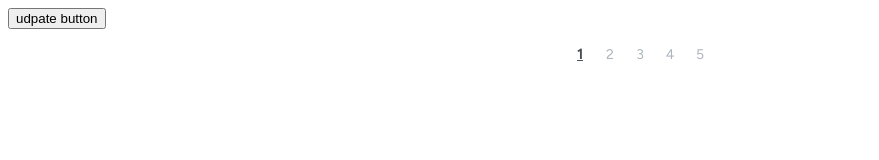
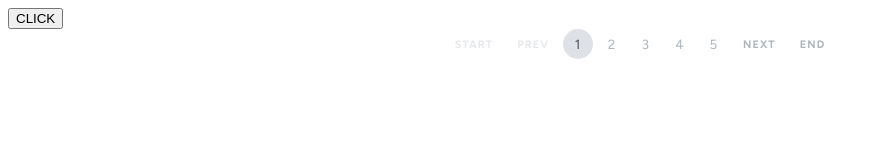
Before and after one commit to reggieBSAntos/pagination, a plain HTML site: page index.html in a window 1280 px wide. Shown: the whole page, without its empty margins (0-879 px from the left). Drawn offline with Linux system fonts and the light colour scheme.

Commit message:
Add files via upload

```diff
--- a/index.html
+++ b/index.html
@@ -8,9 +8,21 @@
       rel="stylesheet"
     />
     <link rel="stylesheet" href="stylesheet.css" />
-    <script defer src="script.js"></script>
+    <script type="module" src="script.js"></script>
     <title>Document</title>
   </head>
-  <button id="btn">udpate button</button>
+  <body>
+    <button>CLICK</button>
+    <!--   <div class="pagination-buttons">
+      <button class="page-btn start-page" disabled="">start</button>
+      <button class="page-btn prev-page">prev</button>
+      <button class="page-btn">1</button>
+      <button class="page-btn active">2</button>
+      <button class="page-btn">3</button>
+      <button class="page-btn">4</button>
+      <button class="page-btn">5</button>
+      <button class="page-btn next-page">next</button>
+      <button class="page-btn end-page">end</button>
+    </div> -->
   </body>
 </html>
--- /dev/null
+++ b/paginationview.js
@@ -0,0 +1,130 @@
+export default class PaginationButtons {
+  constructor(options) {
+    this.options = Object.assign(
+      {},
+      {
+        total: 50,
+        visible: 10,
+        current: 1,
+        container: document.body,
+        callback: () => {},
+      },
+      options
+    );
+    this.pages;
+    this.currentPageButton = null;
+    this.element = document.createElement("div");
+    this.element.className = "pagination-buttons";
+
+    this._generatePageNumbers();
+    this.element.innerHTML = this._generateMarkup();
+
+    this.element.addEventListener("click", (e) => {
+      e.preventDefault();
+      const el = e.target.closest(".page-btn");
+
+      if (!el) return;
+      this._handleClick(el);
+    });
+
+    this.options.container.appendChild(this.element);
+  }
+
+  _generatePageNumbers() {
+    let total = this.options.total;
+    let max = this.options.visible;
+    let current = this.options.current;
+
+    console.log(total, max, current);
+
+    const half = Math.floor(max / 2);
+    let to = max;
+
+    if (current + half >= total) {
+      to = total;
+    } else if (current > half) {
+      to = current + half;
+    }
+
+    let from = Math.max(to - max, 0);
+
+    this.pages = Array.from(
+      { length: Math.min(total, max) },
+      (_, i) => i + 1 + from
+    );
+  }
+
+  _generateMarkup() {
+    let start = () => disabled(this.pages[0] === 1);
+    let prev = () =>
+      disabled(
+        this.options.current === 1 || this.options.current > this.options.total
+      );
+    let end = () => disabled(this.pages.slice(-1)[0] === this.options.total);
+    let next = () => disabled(this.options.current >= this.options.total);
+    let disabled = (boolean) => (boolean ? "disabled" : "");
+
+    return `
+      <button type="button" class="page-btn start-page" ${start()}>start</button>
+      <button type="button" class="page-btn prev-page" ${prev()}>prev</button>
+      ${this.pages
+        .map((page) => {
+          console.log();
+          return `
+          <button type="button" class="page-btn ${
+            parseInt(page) === this.options.current ? "page-btn--active" : ""
+          }">${page}</button>
+        `;
+        })
+        .join("")}
+      <button type="button" class="page-btn next-page" ${next()}>next</button>
+      <button type="button" class="page-btn end-page" ${end()}>end</button>
+    `;
+  }
+
+  _handleClick(el) {
+    if (el.matches(".start-page")) {
+      this.options.current = 1;
+      this._update();
+      return;
+    }
+
+    if (el.matches(".prev-page")) {
+      this.options.current -= 1;
+      this._update();
+      return;
+    }
+
+    if (el.matches(".next-page")) {
+      this.options.current += 1;
+      this._update();
+      return;
+    }
+
+    if (el.matches(".end-page")) {
+      this.options.current = this.options.total;
+      this._update();
+      return;
+    }
+
+    this.options.current = Number(el.innerText);
+    this._update();
+  }
+
+  _update() {
+    this._generatePageNumbers();
+    const newMarkup = this._generateMarkup();
+    const newDOM = document.createRange().createContextualFragment(newMarkup);
+    const newElements = Array.from(newDOM.querySelectorAll("*"));
+    const currentElements = Array.from(this.element.querySelectorAll("*"));
+
+    this.element.innerHTML = this._generateMarkup();
+
+    this.options.callback(this.options.current);
+  }
+
+  newPage(total) {
+    this.options.total = total;
+    this._update();
+  }
+}
--- a/script.js
+++ b/script.js
@@ -1,162 +1,17 @@
 "use strict";
 
-const pageNumbers = (total, max, current) => {
-  const half = Math.floor(max / 2);
-  let to = max;
+import Pagination from "./paginationview.js";
 
-  if (current + half >= total) {
-    to = total;
-  } else if (current > half) {
-    to = current + half;
-  }
-
-  let from = Math.max(to - max, 0);
-
-  return Array.from({ length: Math.min(total, max) }, (_, i) => i + 1 + from);
-};
-
-class PaginationButton {
-  constructor(totalPages, maxPagesVisible = 10, currentPage = 1) {
-    this._remove();
-    let pages = pageNumbers(totalPages, maxPagesVisible, currentPage);
-    let currentPageBtn = null;
-    const buttons = new Map();
-    const disabled = {
-      start: () => pages[0] === 1,
-      prev: () => currentPage === 1 || currentPage > totalPages,
-      end: () => pages.slice(-1)[0] === totalPages,
-      next: () => currentPage >= totalPages,
-    };
-    const frag = document.createDocumentFragment();
-    const paginationButtonContainer = document.createElement("div");
-    paginationButtonContainer.className = "pagination-buttons";
-
-    const createAndSetupButton = (
-      label = "",
-      cls = "",
-      disabled = false,
-      handleClick
-    ) => {
-      const buttonElement = document.createElement("button");
-      buttonElement.textContent = label;
-      buttonElement.className = `page-btn ${cls}`;
-      buttonElement.disabled = disabled;
-      buttonElement.addEventListener("click", (e) => {
-        handleClick(e);
-        this.update();
-        paginationButtonContainer.value = currentPage;
-        paginationButtonContainer.dispatchEvent(
-          new CustomEvent("change", { detail: { currentPageBtn } })
-        );
-      });
-
-      return buttonElement;
-    };
-
-    const onPageButtonClick = (e) =>
-      (currentPage = Number(e.currentTarget.textContent));
-
-    const onPageButtonUpdate = (index) => (btn) => {
-      btn.textContent = pages[index];
-
-      if (pages[index] === currentPage) {
-        currentPageBtn.classList.remove("page-btn--active");
-        btn.classList.add("page-btn--active");
-        currentPageBtn = btn;
-        currentPageBtn.focus();
-      }
-    };
-
-    buttons.set(
-      createAndSetupButton(
-        "",
-        "start-page",
-        disabled.start(),
-        () => (currentPage = 1)
-      ),
-      (btn) => (btn.disabled = disabled.start())
-    );
-
-    buttons.set(
-      createAndSetupButton(
-        "",
-        "prev-page",
-        disabled.prev(),
-        () => (currentPage -= 1)
-      ),
-      (btn) => (btn.disabled = disabled.prev())
-    );
-
-    pages.map((pageNumber, index) => {
-      const isCurrentPage = currentPage === pageNumber; // RETURNS BOOLEAN
-      const button = createAndSetupButton(
-        pageNumber,
-        isCurrentPage ? "page-btn--active" : "",
-        false,
-        onPageButtonClick
-      );
-
-      if (isCurrentPage) {
-        currentPageBtn = button;
-      }
-
-      buttons.set(button, onPageButtonUpdate(index));
-    });
-
-    buttons.set(
-      createAndSetupButton(
-        "",
-        "next-page",
-        disabled.next(),
-        () => (currentPage += 1)
-      ),
-      (btn) => (btn.disabled = disabled.next())
-    );
-
-    buttons.set(
-      createAndSetupButton(
-        "",
-        "end-page",
-        disabled.end(),
-        () => (currentPage = totalPages)
-      ),
-      (btn) => (btn.disabled = disabled.end())
-    );
-
-    buttons.forEach((_, btn) => frag.appendChild(btn));
-    paginationButtonContainer.appendChild(frag);
-
-    this.render = (container = document.body) => {
-      container.appendChild(paginationButtonContainer);
-    };
-
-    this.update = (newPageNumber = currentPage) => {
-      currentPage = newPageNumber;
-      pages = pageNumbers(totalPages, maxPagesVisible, currentPage);
-      buttons.forEach((updateButton, btn) => updateButton(btn));
-    };
-
-    this.onChange = (handler) => {
-      paginationButtonContainer.addEventListener("change", handler);
-    };
-  }
-
-  _remove() {
-    const el = document.querySelector(".pagination-buttons");
-
-    if (el) el.remove();
-  }
-}
-
-let paginationButtons = new PaginationButton(10, 5);
-
-paginationButtons.render();
-
-paginationButtons.onChange((e) => {
-  console.log("-- changed", e.target.value);
+const pagination = new Pagination({
+  total: 20,
+  visible: 5,
+  current: 1,
+  container: document.body,
+  callback: (ret) => {
+    console.log(ret);
+  },
 });
 
-document.querySelector("#btn").addEventListener("click", (e) => {
-  paginationButtons = new PaginationButton(5, 5);
-  paginationButtons.render();
+document.querySelector("button").addEventListener("click", () => {
+  pagination.newPage(3);
 });
--- a/stylesheet.css
+++ b/stylesheet.css
@@ -1,84 +1,57 @@
-@import url("https://fonts.googleapis.com/css2?family=Figtree:wght@400;500&display=swap");
+@import url("https://fonts.googleapis.com/css2?family=Figtree:wght@400;500;600;700&display=swap");
+
 .pagination-buttons {
-  --pagination-button: #adb5bd;
-  --pagination-button-active: #6c757d;
-  --pagination-button-disabled: #dee2e6;
-  --pagination-button-selected: #495057;
+  display: flex;
+  align-items: center;
+  justify-content: center;
+  gap: 4px;
+  cursor: none;
+  font-size: 18px;
+}
 
-  text-align: center;
-  padding: 15px 0;
-}
-.pagination-buttons,
-.pagination-buttons * {
-  box-sizing: border-box;
-}
 .page-btn {
-  padding: 0;
-  border: none;
-  outline: none;
   background: none;
+  appearance: none;
   -webkit-appearance: none;
   -ms-appearance: none;
   -moz-appearance: none;
-
-  height: 20px;
-  width: 20px;
+  border: none;
+  cursor: pointer;
 
   font-family: "Figtree", sans-serif;
-  font-size: 14px;
-  vertical-align: middle;
-  text-align: center;
-  color: var(--pagination-button);
 
-  transition: color 0.15s;
-}
-.page-btn--active {
-  color: var(--pagination-button-selected);
-  font-weight: 600;
-  text-decoration: underline;
-}
-.page-btn:hover {
-  color: var(--pagination-button-selected);
-}
-.page-btn:not(:last-of-type) {
-  margin-right: 10px;
-}
-.page-btn:active {
-  color: var(--pagination-button-active);
+  /* background: #dee2e6; */
+  color: #adb5bd;
+  height: 30px;
+  border-radius: 50%;
+  padding: 0 10px;
+  text-transform: uppercase;
+  letter-spacing: 0.1em;
+  transition: background 0.2s ease;
+  display: flex;
+  align-items: center;
+  justify-content: center;
 }
 .page-btn:disabled {
+  cursor: none;
+}
+.page-btn:not([class$="-page"]) {
+  font-weight: 300;
+  width: 30px;
+}
+
+.page-btn[class$="-page"] {
+  /* background: #ced4da; */
+  font-weight: 500;
+  font-size: 0.6em;
+  font-weight: bold;
+}
+
+.page-btn--active {
+  font-weight: 600;
+  background: #dee2e6;
+  color: #495057;
+}
+.page-btn[disabled] {
   opacity: 0.3;
 }
-.page-btn:not(:disabled) {
-  cursor: pointer;
-}
-
-.start-page::before {
-  content: "\e5dc";
-  font-family: "Material Icons";
-  font-size: 18px;
-  vertical-align: middle;
-  text-align: center;
-}
-.prev-page::before {
-  content: "\e408";
-  font-family: "Material Icons";
-  font-size: 18px;
-  vertical-align: middle;
-  text-align: center;
-}
-
-.next-page::before {
-  content: "\e409";
-  font-family: "Material Icons";
-  font-size: 18px;
-  vertical-align: middle;
-  text-align: center;
-}
-
-.end-page::before {
-  content: "\e5dd";
-  font-family: "Material Icons";
-  font-size: 18px;
-  vertical-align: middle;
-}
```
